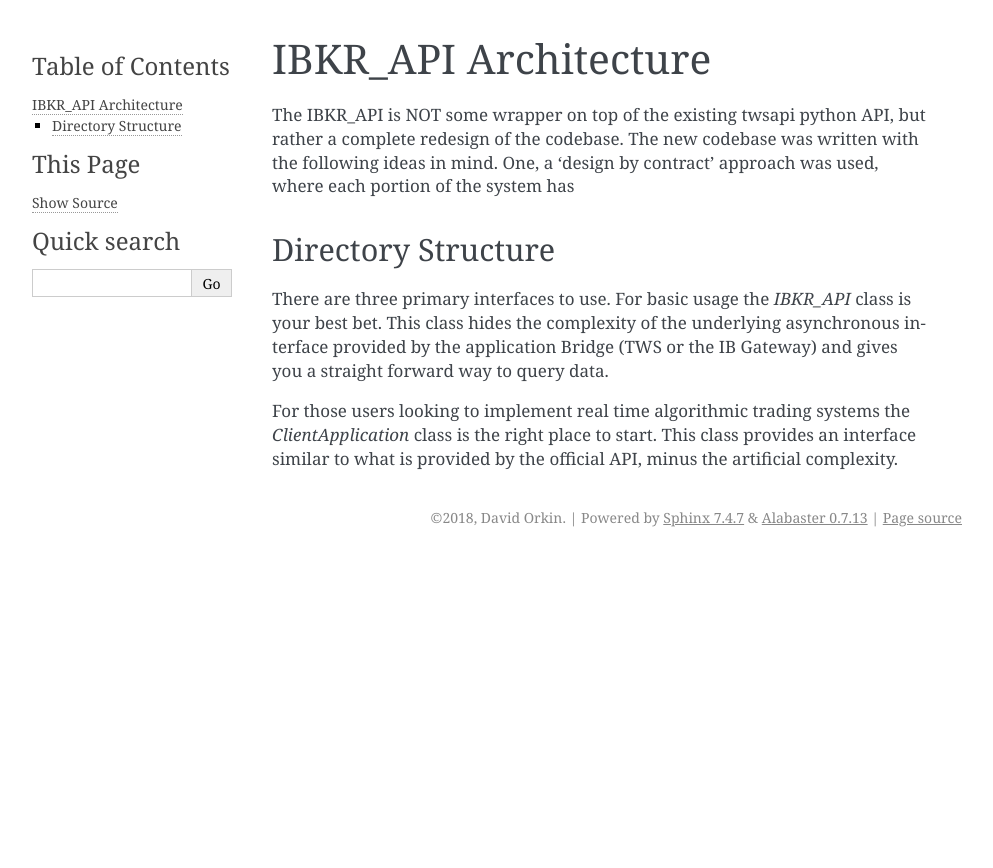
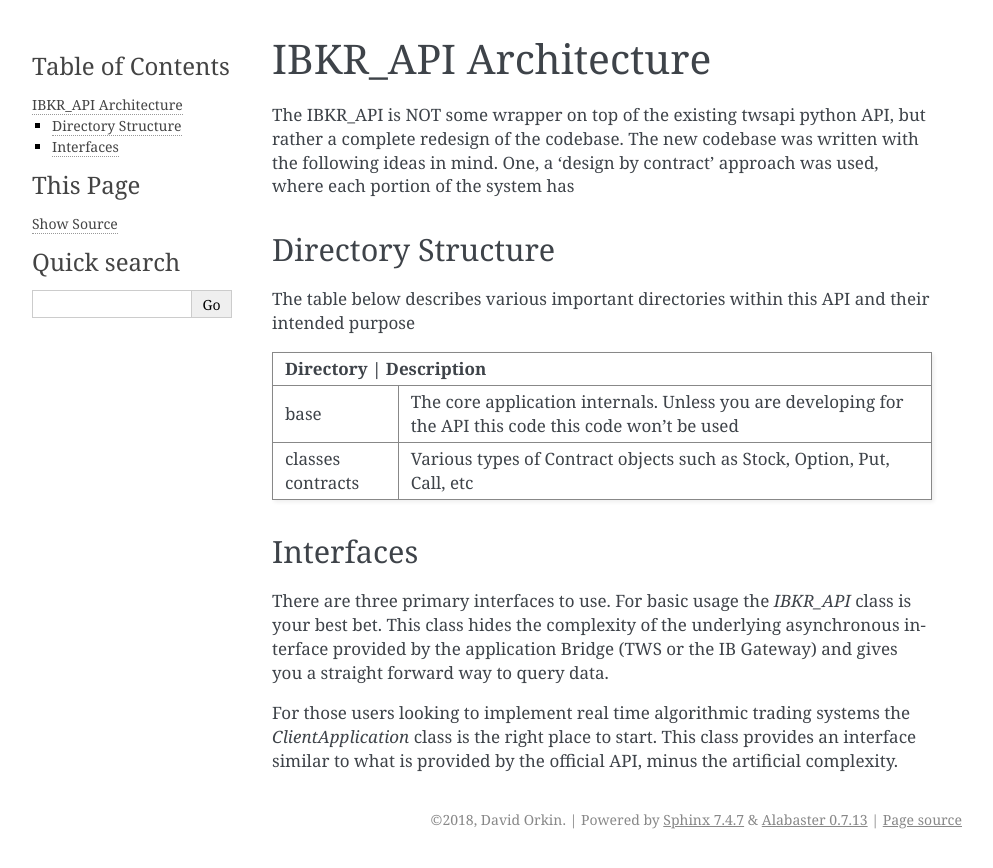
Before and after one commit to OrangeCardinal/ibkr_api, a Sphinx documentation site: the page built from docs/overview/architecture.rst, in a window 1280 px wide. Shown: the top 868 px of the page, without its empty margins (148-1141 px from the left). Built offline with Sphinx 7.4.7, drawn with Linux system fonts in a browser that asks for light colours; formulas are drawn with MathJax 3.

Commit message:
Attempting to get the directory structure section to render correctly.

```diff
--- a/docs/overview/architecture.rst
+++ b/docs/overview/architecture.rst
@@ -7,15 +7,20 @@ portion of the system has
 
 Directory Structure
 -------------------
-+-----------+---------------------------------------------------------------------------------------------------------+
-| Directory | Description                                                                                             |
-+===========+=========================================================================================================+
-| base/      | The core application internals. Unless you are developing for the API this code this code won't be used |
-+-----------+---------------------------------------------------------------------------------------------------------+
-|classes/contracts  | Various types of Contract objects such as Stock, Option, Put, Call, etc                         |
-+-----------+---------------------------------------------------------------------------------------------------------+
+The table below describes various important directories within this API and their intended purpose
 
-There are three primary interfaces to use. For basic usage the *IBKR_API* class is your best bet. This class hides the
++-----------+-----------------------------------------------------------------------------------------------------------------+
+| Directory | Description                                                                                                     |
++===================+=========================================================================================================+
+| base              | The core application internals. Unless you are developing for the API this code this code won't be used |
++-------------------+---------------------------------------------------------------------------------------------------------+
+|classes contracts  | Various types of Contract objects such as Stock, Option, Put, Call, etc                                 |
++-------------------+---------------------------------------------------------------------------------------------------------+
+
+
+Interfaces
+----------
+There are three primary interfaces to use. For basic usage the `IBKR_API` class is your best bet. This class hides the
 complexity of the underlying asynchronous interface provided by the application Bridge (TWS or the IB Gateway) and gives
 you a straight forward way to query data.
 
```
